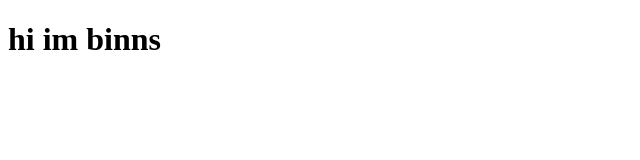
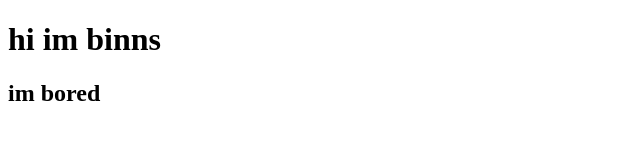
Before and after one commit to Lord-binns/IT24A-ASSESTMENT, a plain HTML site: page index.html in a window 1280 px wide. Shown: the whole page, without its empty margins (0-640 px from the left). Drawn offline with Linux system fonts and the light colour scheme.

Commit message:
im bored

```diff
--- a/index.html
+++ b/index.html
@@ -10,5 +10,7 @@
 <h1> hi im binns</h1>
 
 
+<h2> im bored</h2>
+
 </body>
 </html>
```
